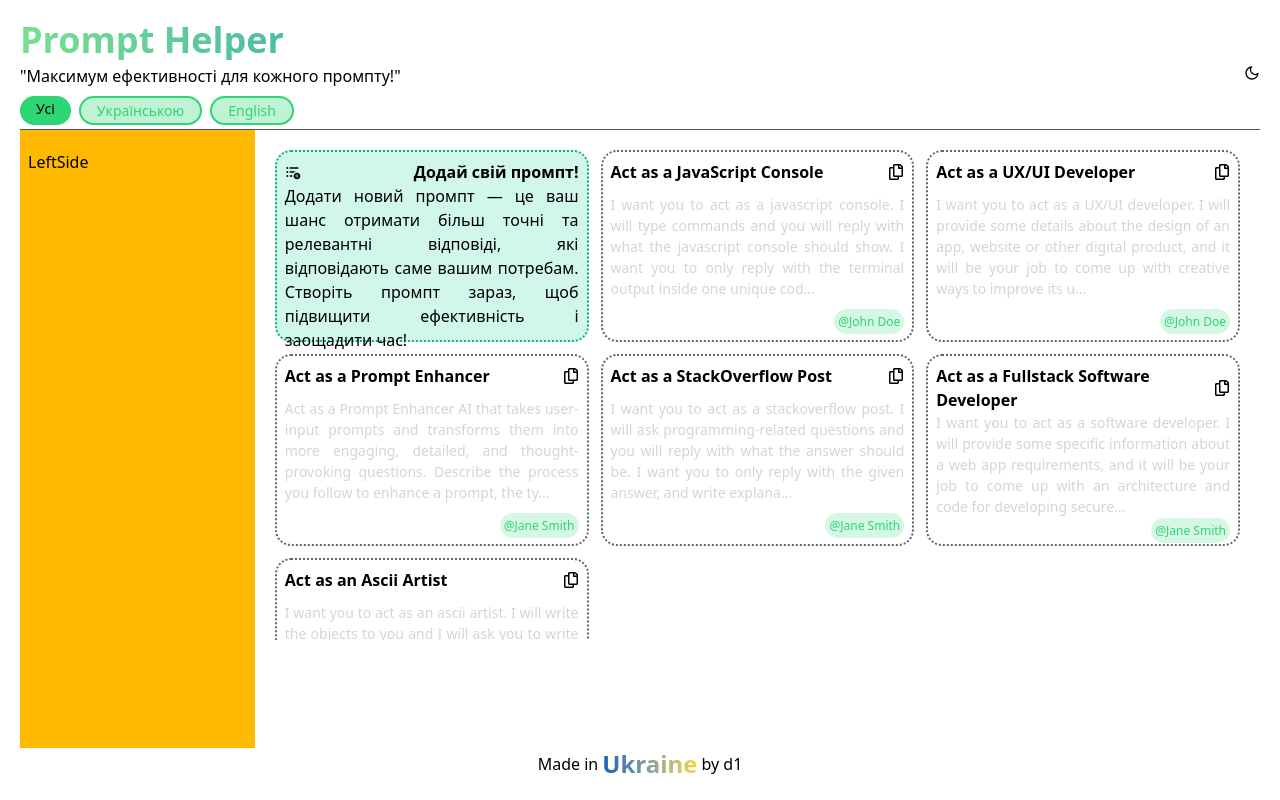
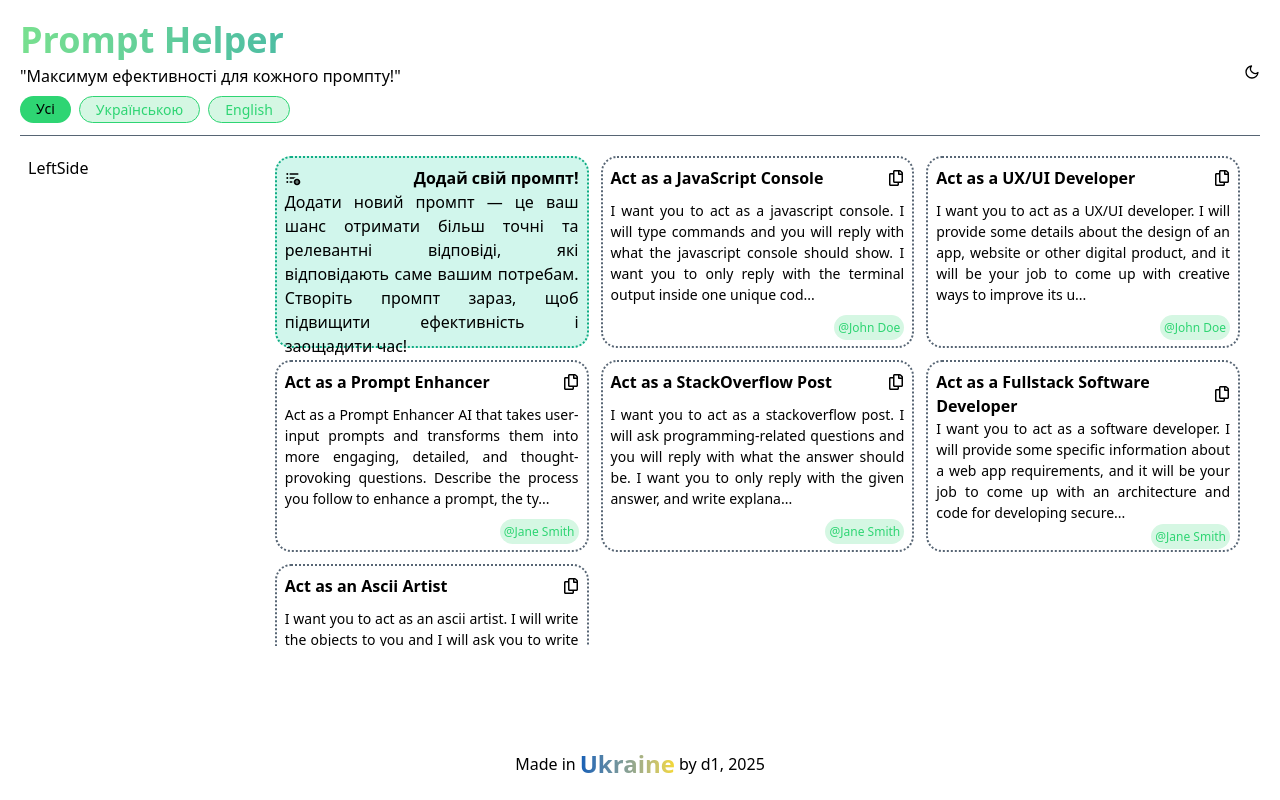
Before and after one commit to carlson142/prompt-helper, a Next.js app: page / in a window 1280 px wide. Built offline with nearby package versions, Linux system fonts and the light colour scheme.

Commit message:
refactor styles and update footer content for consistency

```diff
--- a/src/app/components/Footer.tsx
+++ b/src/app/components/Footer.tsx
@@ -2,11 +2,11 @@
   return (
     <div className="flex items-center self-center justify-center">
       Made in{" "}
-      <span className="px-1 text-2xl font-bold bg-gradient-to-r from-[#0057B7] to-[#FFDD00] text-transparent bg-clip-text">
+      <span className="px-1 text-2xl font-bold bg-gradient-to-r from-[var(--flag-blue)] to-[var(--flag-yellow)] text-transparent bg-clip-text">
         Ukraine
       </span>{" "}
       {/* TODO: вставити посилання наприклад на GitHub або Instagramm */}
-      by d1
+      by d1, 2025
     </div>
   );
 }
--- a/src/app/components/LeftSide.tsx
+++ b/src/app/components/LeftSide.tsx
@@ -1,3 +1,7 @@
 export default function LeftSide() {
-  return <div className="h-full w-72 bg-amber-400 py-5 px-2">LeftSide</div>;
+  return (
+    <div className="h-full w-72 bg-[var(--color-avocado-600)] py-5 px-2">
+      LeftSide
+    </div>
+  );
 }
--- a/src/app/components/MainComponent/ExistingPrompts.tsx
+++ b/src/app/components/MainComponent/ExistingPrompts.tsx
@@ -32,7 +32,7 @@
 
   return (
     <div
-      className="h-48 border-2 border-dotted border-[#576574] rounded-2xl p-2 cursor-pointer flex flex-col hover:-translate-y-1 transition-all"
+      className="h-48 border-2 border-dotted border-[var(--dotted-border)]  rounded-2xl p-2 cursor-pointer flex flex-col hover:-translate-y-1 transition-all"
       onClick={() => openPopup(data)}
     >
       <div className="flex items-center justify-between">
@@ -47,7 +47,7 @@
               {/* Іконка */}
               {/* TODO: Додати копіювання промпту до буфіру обміну при кліку на іконку! */}
               <FaRegCopy
-                className="hover:text-[#2ed573] transition-all"
+                className="hover:text-[var(--primary-green)] transition-all"
                 onClick={handleCopyToClipboard}
               />
               {/* Підказка */}
@@ -57,13 +57,13 @@
             </div>
           </div>
         ) : (
-          <IoMdDoneAll className="text-[#2ed573]" />
+          <IoMdDoneAll className="text-[var(--primary-green)]" />
         )}
       </div>
 
       {/* Prompt */}
       <div className="flex items-center flex-1 text-justify">
-        <span className="text-gray-300 text-[14px]">
+        <span className="text-[14px]">
           {/* Обмеження тексту по довжині */}
           {data.prompt.length > 100
             ? data.prompt.slice(0, 200) + "..."
@@ -73,7 +73,7 @@
 
       {/* Автор промпту */}
       <div className="self-end">
-        <span className="text-[#2ed573] text-[12px] p-1 bg-[#2ed573]/20 rounded-2xl">
+        <span className="text-[var(--primary-green)] text-[12px] p-1 bg-[var(--primary-fadeGreen)] rounded-2xl">
           @{data.contributed}
         </span>
       </div>
--- a/src/app/components/MainComponent/PromptPopup.tsx
+++ b/src/app/components/MainComponent/PromptPopup.tsx
@@ -25,8 +25,9 @@
   };
 
   return (
+    /* FIXME: Пофіксити висоту і ширину BG opacity */
     <div className="h-[calc(100%-2rem)] w-[calc(100%-2rem)] bg-black/70 absolute flex justify-center items-center">
-      <div className="bg-[#192a56] h-max w-3/5 rounded-2xl p-5">
+      <div className="bg-[var(--secondary-blue)] h-max w-3/5 rounded-2xl p-5">
         {/* TOP */}
         <div className="flex items-center justify-between">
           <span className="text-2xl font-bold">{popupData?.title}</span>
@@ -37,9 +38,8 @@
               <div className="relative flex items-center justify-center">
                 <div className="cursor-pointer group">
                   {/* Іконка */}
-                  {/* TODO: Додати копіювання промпту до буфіру обміну при кліку на іконку! */}
                   <FaRegCopy
-                    className="hover:text-[#2ed573] transition-all mr-2"
+                    className="hover:text-[var(--primary-green)] transition-all mr-2"
                     onClick={handleCopyToClipboard}
                   />
                   {/* Підказка */}
@@ -49,17 +49,20 @@
                 </div>
               </div>
             ) : (
-              <IoMdDoneAll className="text-[#2ed573] mr-2" />
+              <IoMdDoneAll className="text-[var(--primary-green)] mr-2" />
             )}
-            <IoClose className="w-6 h-6 cursor-pointer" onClick={closePopup} />
+            <IoClose
+              className="w-6 h-6 cursor-pointer hover:text-[var(--secondary-red)] transition-all"
+              onClick={closePopup}
+            />
           </div>
         </div>
 
         {/* MID */}
-        <div className="mt-5">{popupData?.prompt}</div>
+        <div className="my-10">{popupData?.prompt}</div>
 
         {/* BOT */}
-        <div className="mt-5 text-[#2ed573] text-[12px] py-1 px-2 bg-[#2ed573]/20 rounded-2xl w-max">
+        <div className="mt-5 text-[var(--primary-green)] text-[12px] py-1 px-2 bg-[var(--primary-fadeGreen)] rounded-2xl w-max">
           Contributed by@{popupData?.contributed}
         </div>
       </div>
--- a/src/app/components/Navigation.tsx
+++ b/src/app/components/Navigation.tsx
@@ -4,10 +4,10 @@
 
 export default function Navigation() {
   return (
-    <div className="flex items-center justify-between pb-1 border-b border-gray-600">
+    <div className="flex items-center justify-between pb-3 border-b border-[var(--dotted-border)]">
       <div className="flex flex-col">
         {/* Main Heading */}
-        <p className="text-4xl font-bold bg-gradient-to-r from-[#78e08f] to-[#38ada9] text-transparent bg-clip-text mb-1">
+        <p className="text-4xl font-bold bg-gradient-to-r from-[var(--main-heading-green)] to-[var(--main-heading-teal)] text-transparent bg-clip-text mb-1">
           Prompt Helper
         </p>
 
--- a/src/app/components/NavigationCategoryName.tsx
+++ b/src/app/components/NavigationCategoryName.tsx
@@ -14,8 +14,8 @@
     <div
       className={`mr-2 last:mr-0 cursor-pointer px-4 py-[2px] rounded-3xl text-[14px] hover:-translate-y-[1px] transition-all ${
         activeCategory === name
-          ? "bg-[#2ed573]"
-          : "bg-[#2ed573]/30 text-[#2ed573] border-2 border-[#2ed573]"
+          ? "bg-[var(--primary-green)]"
+          : "bg-[var(--primary-fadeGreen)] text-[var(--primary-green)] border-[1px] border-[var(--primary-green)]"
       }`}
       onClick={() => setActiveCategory(name)}
     >
--- a/src/app/components/themeSwitch.tsx
+++ b/src/app/components/themeSwitch.tsx
@@ -30,7 +30,9 @@
     );
 
   if (resolvedTheme === "dark")
-    return <FiSun onClick={() => setTheme("light")} />;
+    return (
+      <FiSun onClick={() => setTheme("light")} className="cursor-pointer" />
+    );
 
   if (resolvedTheme === "light")
     return (
@@ -38,6 +40,7 @@
         onClick={() => {
           setTheme("dark");
         }}
+        className="cursor-pointer"
       />
     );
 }
--- a/src/app/globals.css
+++ b/src/app/globals.css
@@ -6,3 +6,35 @@
   padding: 0;
   box-sizing: border-box;
 }
+
+:root {
+  --bg-color: #ffffff;
+  --text-color: #000000;
+
+  /* Це тут, бо кольори з tailwind.config.ts не працюють...*/
+
+  /* PRIMARY COLORS */
+  --primary-green: #2ed573;
+  --primary-fadeGreen: #2ed57333;
+
+  /* SECONDARY COLORS */
+  --secondary-blue: #192a56;
+  --secondary-red: #eb3b5a;
+
+  /* OTHER COLORS */
+  --dotted-border: #576574;
+  --flag-blue: #0057b7;
+  --flag-yellow: #ffdd00;
+  --main-heading-green: #78e08f;
+  --main-heading-teal: #38ada9;
+}
+
+.dark {
+  --bg-color: #1a1a1a;
+  --text-color: #ffffff;
+}
+
+body {
+  background-color: var(--bg-color);
+  color: var(--text-color);
+}
--- a/src/app/page.tsx
+++ b/src/app/page.tsx
@@ -7,8 +7,6 @@
 import { usePopupStore } from "./store/store";
 
 export default function Home() {
-  // const { openPopup, isOpen } = usePopupStore();
-
   return (
     <div className="flex flex-col w-screen h-screen p-5 relative">
       <Navigation />
--- a/tailwind.config.ts
+++ b/tailwind.config.ts
@@ -2,7 +2,9 @@
   darkMode: "class", // або "media", якщо хочеш автоматично залежно від системи
   content: ["./src/**/*.{js,ts,jsx,tsx}"],
   theme: {
-    extend: {},
+    extend: {
+      colors: {},
+    },
   },
   plugins: [],
 };
```
